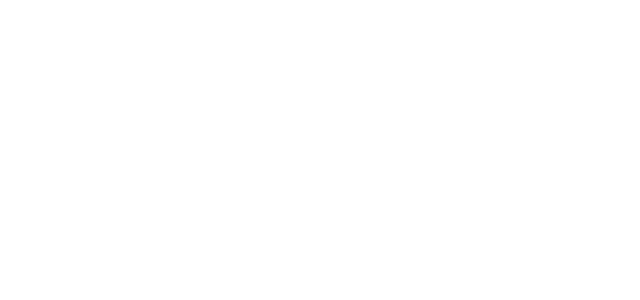
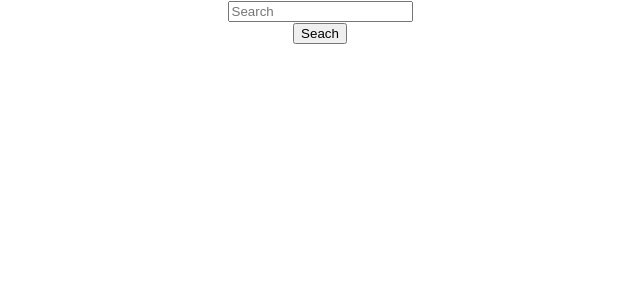
Before and after one commit to agbajeolayiwola/caen, a React (Create React App) app: page / in a window 1280 px wide. Shown: the top 300 px of the page, without its empty margins (320-960 px from the left). Built offline with nearby package versions, Linux system fonts and the light colour scheme.

Commit message:
'changes'

```diff
--- a/src/App.js
+++ b/src/App.js
@@ -1,9 +1,10 @@
 import './App.css';
+import { SeachComp } from './Components';
 
 function App() {
   return (
     <div className="App">
-
+      <SeachComp/>
     </div>
   );
 }
--- /dev/null
+++ b/src/Components/index.js
@@ -0,0 +1 @@
+export {default as SeachComp} from './search'
--- /dev/null
+++ b/src/Components/search/index.js
@@ -0,0 +1,57 @@
+import React,{useState, useEffect} from 'react'
+import './style.css'
+
+const SearchComp = () => {
+    const [size, setSize] = useState()
+    const [loginvalue, setLoginValue] = useState()
+
+    const loadAsyncData = async () => {
+        try {
+          const response = await fetch(`https://api.github.com/search/users?q=${loginvalue} in:login`)
+          const data = await response.json();
+          console.log('data from SearchComponent', data)
+
+        } catch(e) {
+        }
+
+      }
+
+      const getResult =(e)=>{
+        e.preventDefault();
+        loadAsyncData();
+        console.log('clicked')
+        console.log(loginvalue)
+      }
+
+    useEffect(() => {
+      const handleResize=()=>{
+        setSize([window.innerHeight, window.innerWidth])
+      return ()=>{
+        window.removeEventListener('resize', handleResize)
+      }
+      }
+      window.addEventListener('resize', handleResize)
+    }, []);
+
+    return (
+        <div className='search'>
+            <form className='searchForm'>
+                <input
+                type='text'
+                className='search_Field'
+                placeholder='Search'
+                onChange={(e) => setLoginValue(e.target.value)}
+                /><br></br>
+                <input
+                type='submit'
+                className='serch_Btn'
+                value='Seach'
+                onClick={getResult}
+
+                />
+            </form>
+        </div>
+    )
+}
+
+export default SearchComp
```
Also changed, not shown: src/Components/search/style.css (added).
